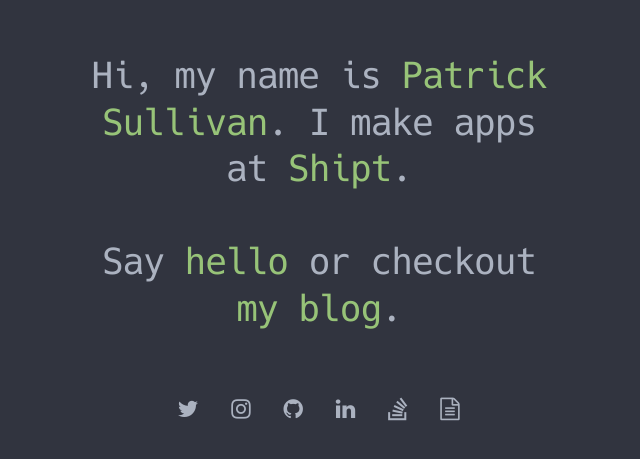
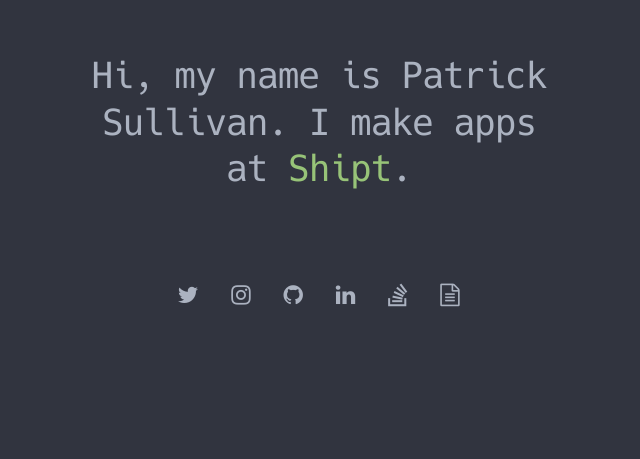
Before and after one commit to pdsullivan/PersonalWebSite, a plain HTML site: page index.html in a window 1280 px wide. Shown: the part 111-570 px from the top of the page, without its empty margins (321-961 px from the left). Drawn offline with nearby package versions, Linux system fonts and the light colour scheme.

Commit message:
Update index.html

```diff
--- a/index.html
+++ b/index.html
@@ -38,12 +38,9 @@
     <div class="text-area">
         <div class="text-center">
           <h3 class="text-center">
-            Hi, my name is <a href="http://resume.pdsullivan.com">Patrick Sullivan</a>. I make apps at <a href="http://shipt.com">Shipt</a>.
+            Hi, my name is Patrick Sullivan. I make apps at <a href="http://shipt.com">Shipt</a>.
           </h3>
           <br>
-          <h3 class="text-center">
-            Say <a href="mailto:patrick@pdsullivan.com">hello</a> or checkout <a href="http://blog.pdsullivan.com">my blog</a>.
-          </h3>
           <br>
           <a  class="button button-clear grow"
               href="https://www.twitter.com/patsully88"
@@ -51,7 +48,7 @@
               <i class="fa fa-twitter fa-lg"></i>
           </a>
           <a  class="button button-clear grow"
-              href="https://www.instagram.com/patsully88"
+              href="https://www.instagram.com/patsullyyy"
               target="_blank">
               <i class="fa fa-instagram fa-lg"></i>
           </a>
```
